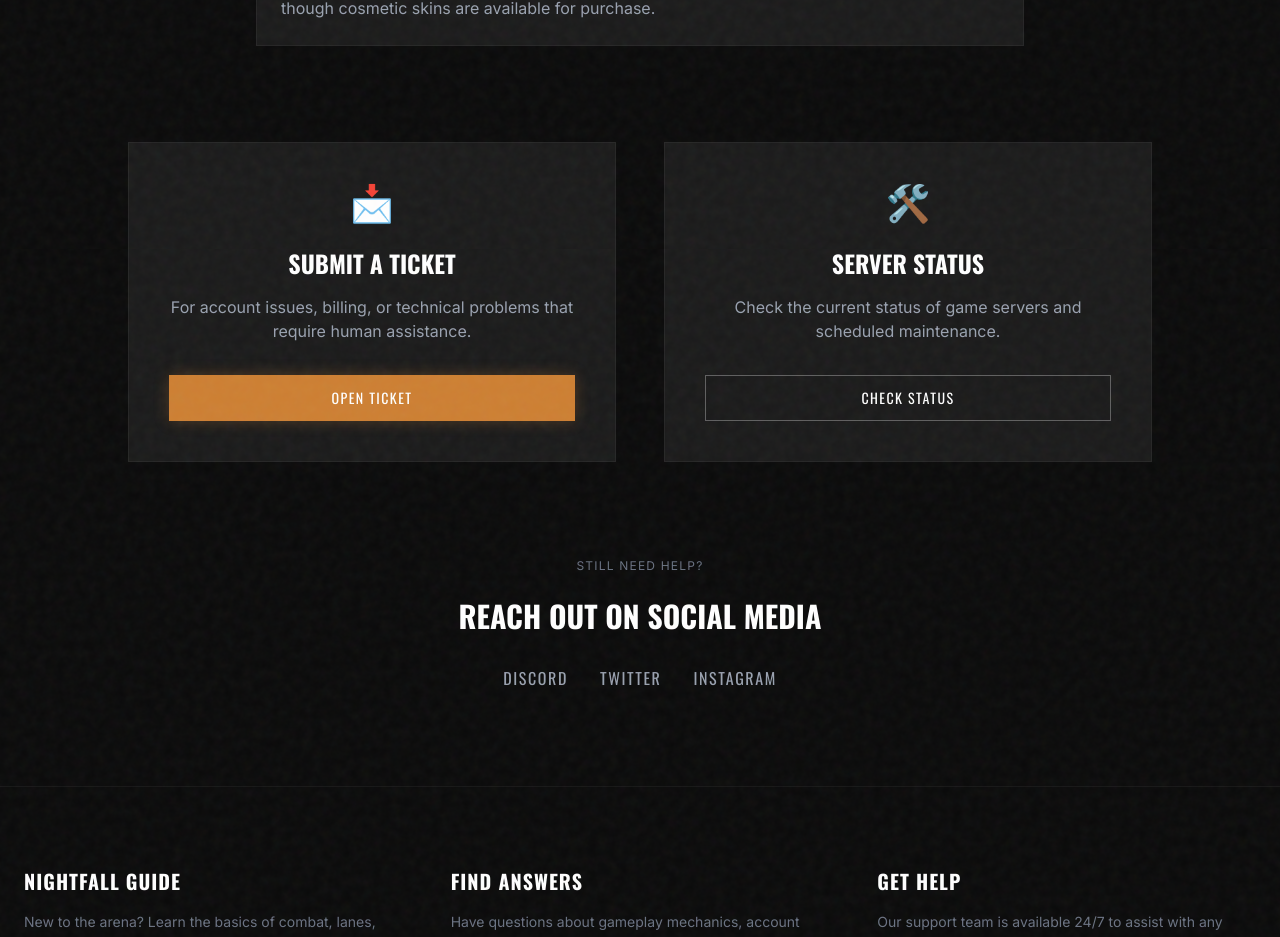
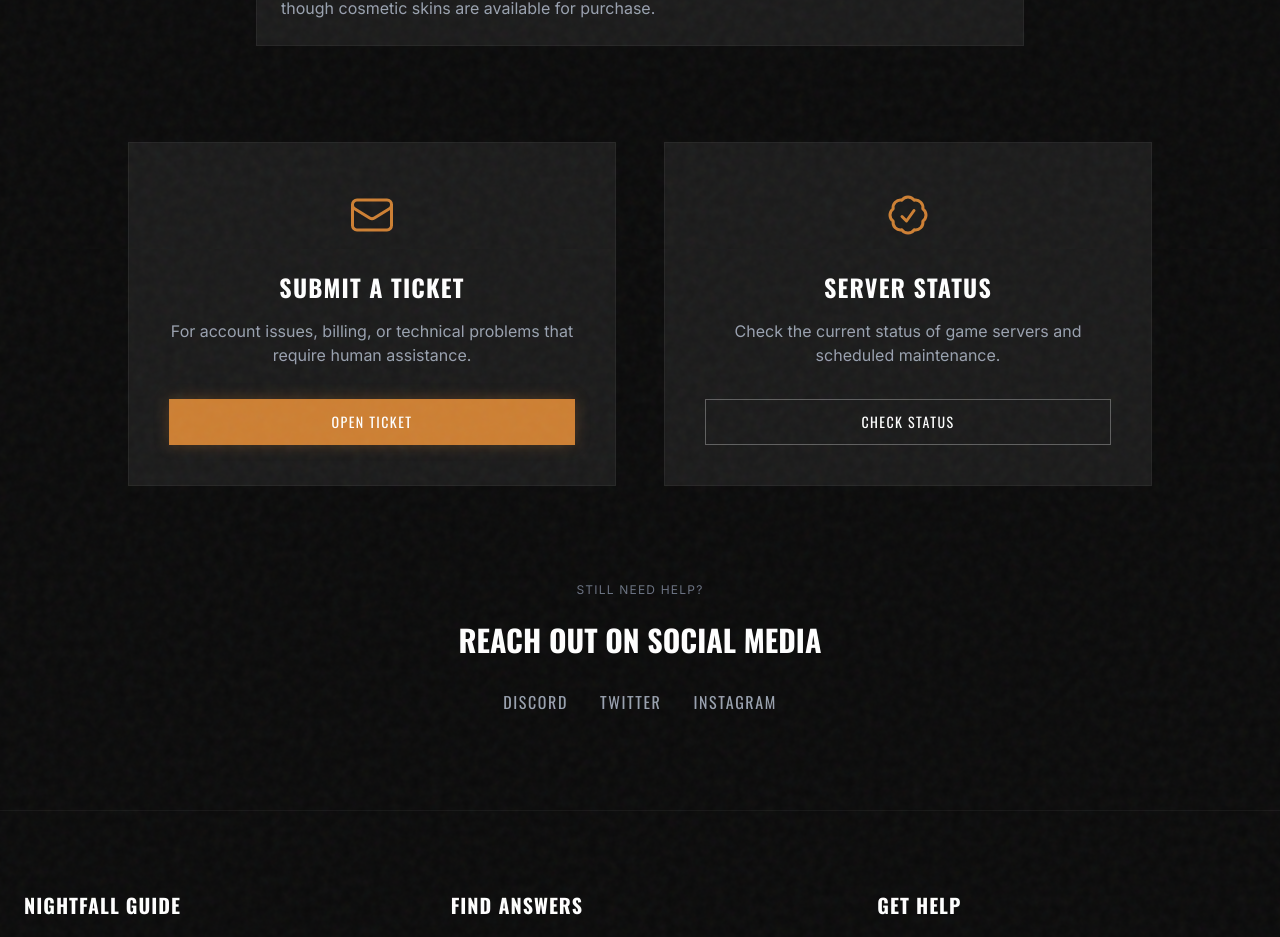
Before and after one commit to mutlukurt/nightfall-arena, a Next.js app: page /support in a window 1280 px wide. Shown: the part 1031-1968 px from the top of the page. Built offline with nearby package versions, Linux system fonts and the light colour scheme.

Commit message:
style: Replace emojis with Simple Icons and SVGs for a professional look

```diff
--- a/package.json
+++ b/package.json
@@ -9,6 +9,7 @@
     "lint": "eslint"
   },
   "dependencies": {
+    "@icons-pack/react-simple-icons": "^13.11.1",
     "next": "16.2.6",
     "react": "19.2.4",
     "react-dom": "19.2.4"
--- a/src/app/community/page.tsx
+++ b/src/app/community/page.tsx
@@ -1,16 +1,39 @@
+"use client";
+
 import React from "react";
 import Image from "next/image";
 import { Navbar } from "@/components/Navbar";
 import { Footer } from "@/components/Footer";
 import { SectionTitle } from "@/components/SectionTitle";
 import { Button } from "@/components/Button";
+import { SiDiscord, SiX, SiYoutube, SiReddit } from "@icons-pack/react-simple-icons";
 
 export default function CommunityPage() {
   const socialLinks = [
-    { name: "DISCORD", icon: "💬", desc: "Join 100k+ players to find matches and discuss strategy.", color: "#5865F2" },
-    { name: "TWITTER / X", icon: "🐦", desc: "Get the latest updates and announcements directly.", color: "#000000" },
-    { name: "YOUTUBE", icon: "📺", desc: "Watch hero guides, patch reveals, and esports highlights.", color: "#FF0000" },
-    { name: "REDDIT", icon: "👾", desc: "Share your plays and discuss balance with the dev team.", color: "#FF4500" },
+    {
+      name: "DISCORD",
+      icon: <SiDiscord size={40} color="#5865F2" />,
+      desc: "Join 100k+ players to find matches and discuss strategy.",
+      color: "#5865F2"
+    },
+    {
+      name: "TWITTER / X",
+      icon: <SiX size={40} color="#FFFFFF" />,
+      desc: "Get the latest updates and announcements directly.",
+      color: "#000000"
+    },
+    {
+      name: "YOUTUBE",
+      icon: <SiYoutube size={40} color="#FF0000" />,
+      desc: "Watch hero guides, patch reveals, and esports highlights.",
+      color: "#FF0000"
+    },
+    {
+      name: "REDDIT",
+      icon: <SiReddit size={40} color="#FF4500" />,
+      desc: "Share your plays and discuss balance with the dev team.",
+      color: "#FF4500"
+    },
   ];
 
   return (
@@ -41,7 +64,9 @@ export default function CommunityPage() {
           <div className="grid grid-cols-1 md:grid-cols-2 lg:grid-cols-4 gap-8">
             {socialLinks.map((link) => (
               <div key={link.name} className="bg-charcoal-light p-8 border border-white/5 hover:border-bronze/50 transition-all group">
-                <div className="text-4xl mb-6 group-hover:scale-110 transition-transform inline-block">{link.icon}</div>
+                <div className="mb-6 group-hover:scale-110 transition-transform inline-block">
+                  {link.icon}
+                </div>
                 <h3 className="text-2xl font-oswald font-bold text-white mb-4">{link.name}</h3>
                 <p className="text-gray-400 font-inter text-sm mb-8 leading-relaxed">
                   {link.desc}
--- a/src/app/support/page.tsx
+++ b/src/app/support/page.tsx
@@ -39,17 +39,26 @@ export default function SupportPage() {
 
           {/* Contact Section */}
           <div className="mt-24 grid grid-cols-1 md:grid-cols-2 gap-12 max-w-5xl mx-auto">
-            <div className="bg-charcoal-light p-10 border border-white/5 text-center">
-              <div className="text-4xl mb-6">📩</div>
-              <h3 className="text-2xl font-oswald font-bold text-white mb-4">SUBMIT A TICKET</h3>
+            <div className="bg-charcoal-light p-10 border border-white/5 text-center group hover:border-bronze/30 transition-colors">
+              <div className="w-16 h-16 mx-auto mb-6 flex items-center justify-center text-bronze">
+                <svg xmlns="http://www.w3.org/2000/svg" fill="none" viewBox="0 0 24 24" strokeWidth={1.5} stroke="currentColor" className="w-12 h-12">
+                  <path strokeLinecap="round" strokeLinejoin="round" d="M21.75 6.75v10.5a2.25 2.25 0 01-2.25 2.25h-15a2.25 2.25 0 01-2.25-2.25V6.75m19.5 0A2.25 2.25 0 0019.5 4.5h-15a2.25 2.25 0 00-2.25 2.25m19.5 0v.243a2.25 2.25 0 01-1.07 1.916l-7.5 4.615a2.25 2.25 0 01-2.36 0L3.32 8.91a2.25 2.25 0 01-1.07-1.916V6.75" />
+                </svg>
+              </div>
+              <h3 className="text-2xl font-oswald font-bold text-white mb-4 uppercase tracking-wider">SUBMIT A TICKET</h3>
               <p className="text-gray-400 font-inter mb-8">
                 For account issues, billing, or technical problems that require human assistance.
               </p>
               <Button variant="primary" className="w-full">OPEN TICKET</Button>
             </div>
-            <div className="bg-charcoal-light p-10 border border-white/5 text-center">
-              <div className="text-4xl mb-6">🛠️</div>
-              <h3 className="text-2xl font-oswald font-bold text-white mb-4">SERVER STATUS</h3>
+
+            <div className="bg-charcoal-light p-10 border border-white/5 text-center group hover:border-bronze/30 transition-colors">
+              <div className="w-16 h-16 mx-auto mb-6 flex items-center justify-center text-bronze">
+                <svg xmlns="http://www.w3.org/2000/svg" fill="none" viewBox="0 0 24 24" strokeWidth={1.5} stroke="currentColor" className="w-12 h-12">
+                  <path strokeLinecap="round" strokeLinejoin="round" d="M9 12.75L11.25 15 15 9.75M21 12c0 1.268-.63 2.39-1.593 3.068a3.745 3.745 0 01-1.043 3.296 3.745 3.745 0 01-3.296 1.043A3.745 3.745 0 0112 21c-1.268 0-2.39-.63-3.068-1.593a3.746 3.746 0 01-3.296-1.043 3.745 3.745 0 01-1.043-3.296A3.745 3.745 0 013 12c0-1.268.63-2.39 1.593-3.068a3.745 3.745 0 011.043-3.296 3.746 3.746 0 013.296-1.043A3.746 3.746 0 0112 3c1.268 0 2.39.63 3.068 1.593a3.746 3.746 0 013.296 1.043 3.746 3.746 0 011.043 3.296A3.745 3.745 0 0121 12z" />
+                </svg>
+              </div>
+              <h3 className="text-2xl font-oswald font-bold text-white mb-4 uppercase tracking-wider">SERVER STATUS</h3>
               <p className="text-gray-400 font-inter mb-8">
                 Check the current status of game servers and scheduled maintenance.
               </p>
@@ -61,9 +70,9 @@ export default function SupportPage() {
             <p className="text-gray-500 font-inter mb-6 uppercase tracking-widest text-xs">Still need help?</p>
             <h2 className="text-3xl font-oswald font-bold text-white mb-8 uppercase">Reach out on social media</h2>
             <div className="flex justify-center gap-8">
-              <span className="text-gray-400 hover:text-bronze transition-colors cursor-pointer font-oswald tracking-widest">DISCORD</span>
-              <span className="text-gray-400 hover:text-bronze transition-colors cursor-pointer font-oswald tracking-widest">TWITTER</span>
-              <span className="text-gray-400 hover:text-bronze transition-colors cursor-pointer font-oswald tracking-widest">INSTAGRAM</span>
+              <span className="text-gray-400 hover:text-bronze transition-colors cursor-pointer font-oswald tracking-widest uppercase">DISCORD</span>
+              <span className="text-gray-400 hover:text-bronze transition-colors cursor-pointer font-oswald tracking-widest uppercase">TWITTER</span>
+              <span className="text-gray-400 hover:text-bronze transition-colors cursor-pointer font-oswald tracking-widest uppercase">INSTAGRAM</span>
             </div>
           </div>
         </div>
```
Also changed, not shown: 1 other file (tests, documents, lock files or other folders).
